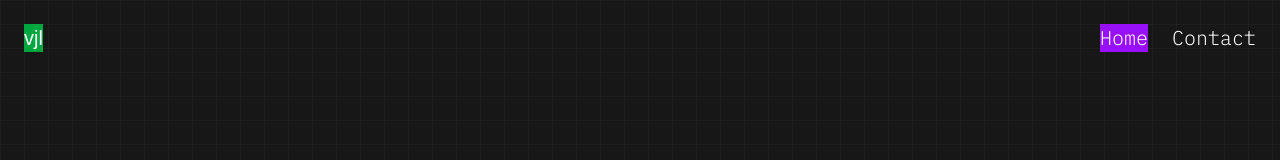
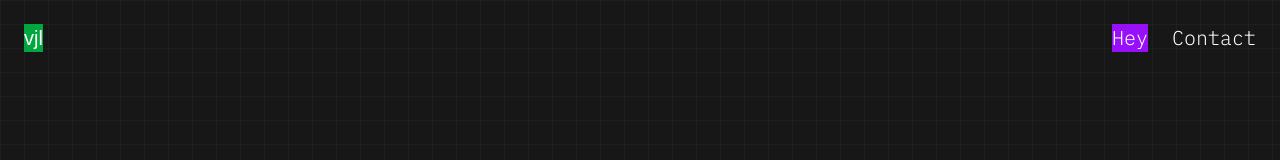
Before and after one commit to jntlmb/portfolio, a Next.js app: page / in a window 1280 px wide. Shown: the top 160 px of the page. Built offline with nearby package versions, Linux system fonts and the light colour scheme; a web font is replaced by a local one.

Commit message:
changed nav name

```diff
--- a/src/components/header/nav-links.tsx
+++ b/src/components/header/nav-links.tsx
@@ -5,7 +5,7 @@ import { usePathname } from 'next/navigation';
 import clsx from 'clsx';
 
 const links = [
-  { name: 'Home', href: '/' },
+  { name: 'Hey', href: '/' },
   { name: 'Contact', href: '/contact' },
 ];
 
```
